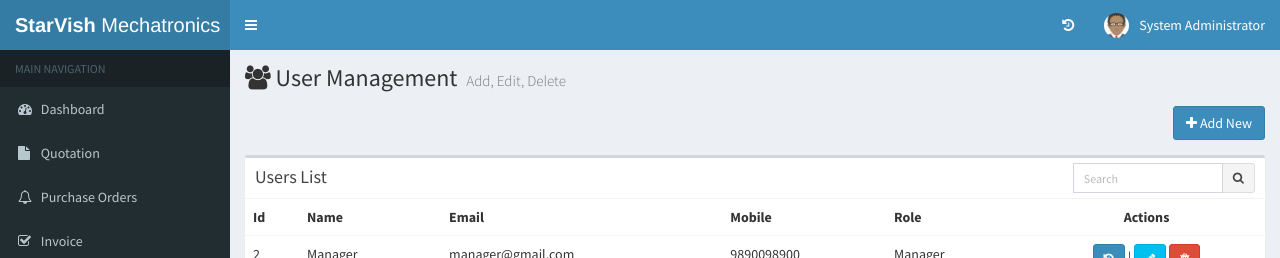
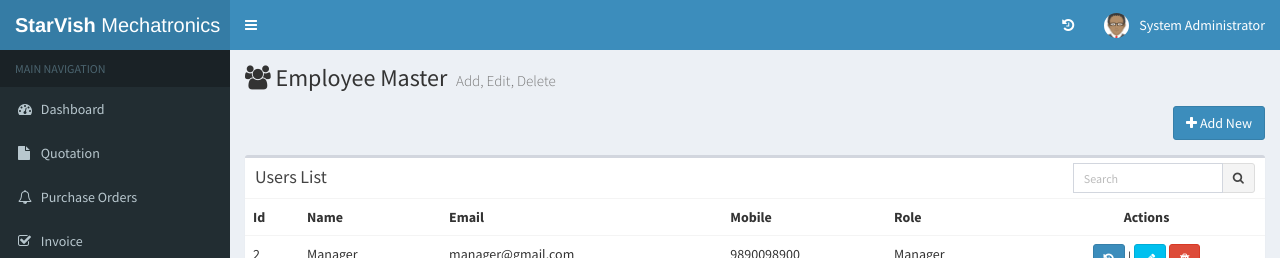
Before and after one commit to Kumarjio/starvish, a CodeIgniter app: page /database/userListing in a window 1280 px wide. Shown: the top 258 px of the page. Run offline with CodeIgniter, Linux system fonts and the light colour scheme; a user stored in the database is signed in; data comes from the database, SQL or seed files in the repository.

Commit message:
references added

```diff
--- a/application/views/users.php
+++ b/application/views/users.php
@@ -2,7 +2,7 @@
     <!-- Content Header (Page header) -->
     <section class="content-header">
       <h1>
-        <i class="fa fa-users"></i> User Management
+        <i class="fa fa-users"></i> Employee Master
         <small>Add, Edit, Delete</small>
       </h1>
     </section>
```
Also changed, not shown: 1 other file.
